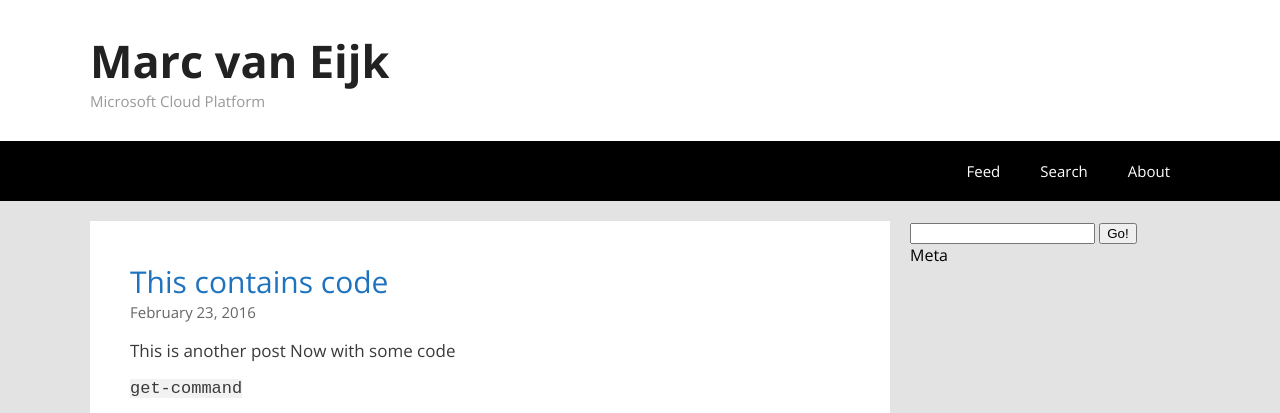
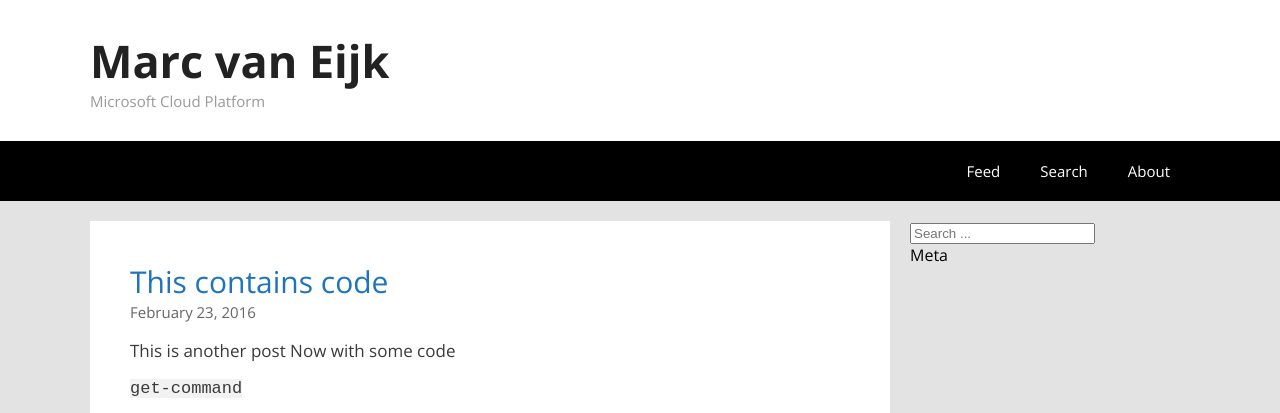
Before and after one commit to marcvaneijkdemo/marcvaneijkdemo.github.io, a Jekyll site: the page built from index.html, in a window 1280 px wide. Shown: the top 413 px of the page. Built offline with Jekyll 4.4.1, drawn with Linux system fonts in a browser that asks for light colours; nearby versions of some CDN libraries; the list of posts is cut into pages by our own code.

Commit message:
Update default.html

```diff
--- a/_layouts/default.html
+++ b/_layouts/default.html
@@ -33,9 +33,8 @@
         <div class="siteContent">{{ content }}</div>
         <div class="siteWidgets">
             <div class="widgetSearch">
-                <form action="get" id="searchform">
-                    <input type="text" id="searchbox">
-                    <input type="submit" value="Go!">
+                <form method="get" id="searchform" action="/search.html" >
+                    <input type="search" id="searchbox" name="search"  placeholder="Search ... ">
                 </form>
             </div>
             <div class="widgetMeta">Meta</div>
```
